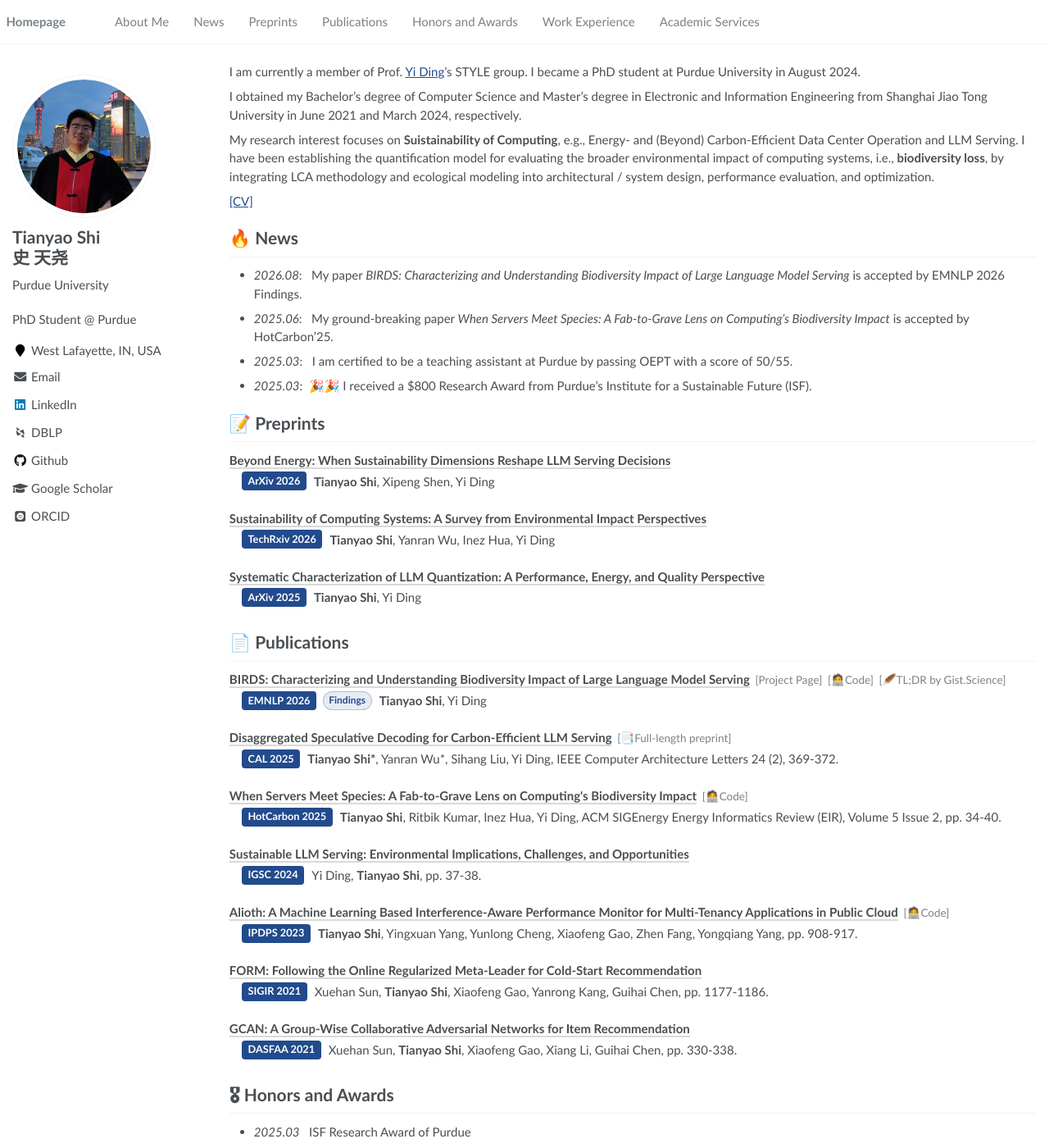
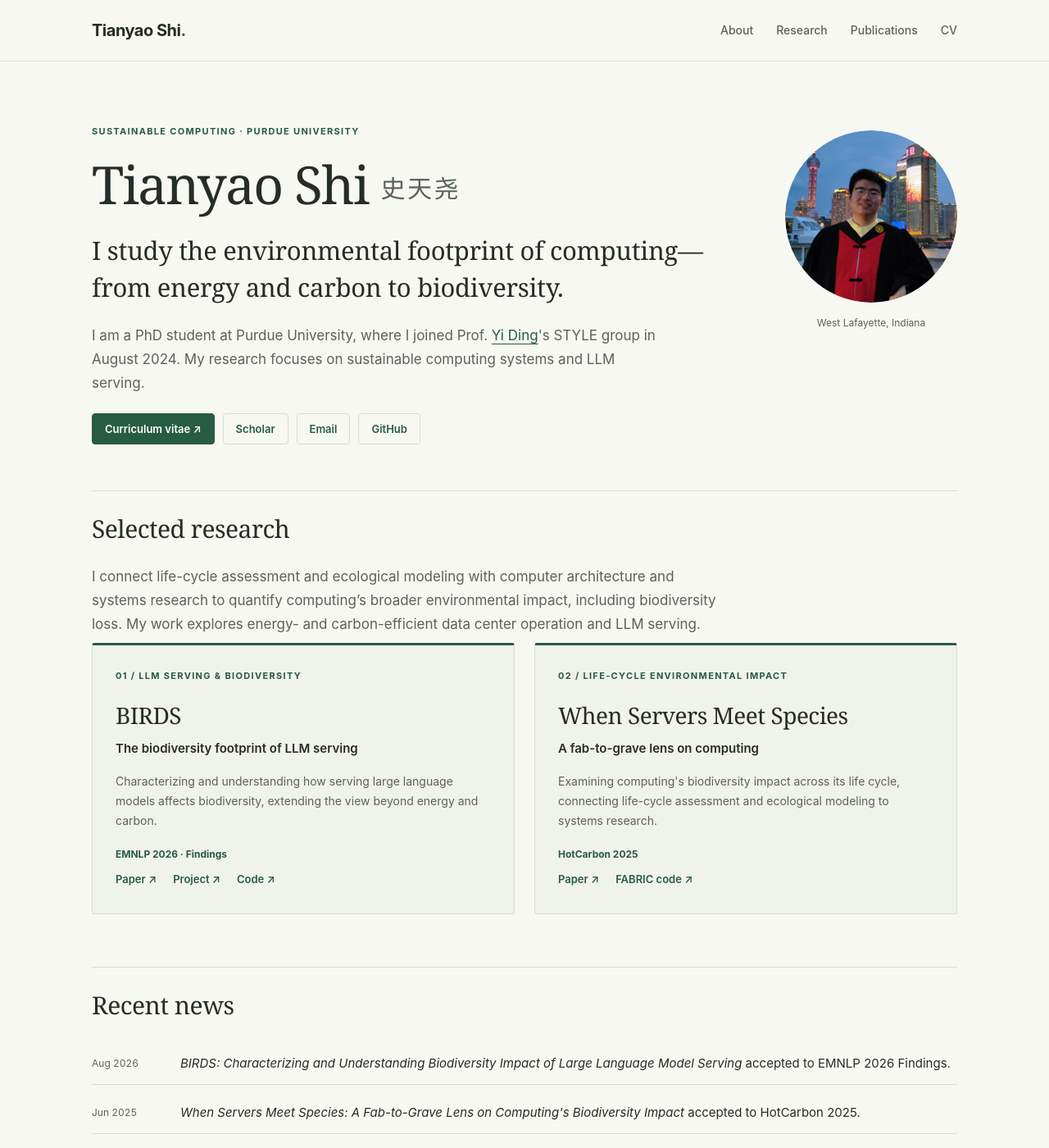
Before and after one commit to StHowling/sthowling.github.io, a Jekyll site: the page built from _pages/about.md, in a window 1280 px wide and 1400 px high. Shown: the whole window at 82% size. Built offline with Jekyll 4.4.1, drawn with Linux system fonts in a browser that asks for light colours; some web fonts are replaced; some of the changed text lies outside the part shown.

Commit message:
Refactor navigation structure, enhance editorial layout, and add research highlights section

```diff
--- a/_includes/head.html
+++ b/_includes/head.html
@@ -12,8 +12,6 @@
 
 <!-- For all browsers -->
 <link rel="stylesheet" href="assets/css/main.css">
+{% if page.editorial %}<link rel="stylesheet" href="{{ '/assets/css/editorial.css' | relative_url }}">{% endif %}
 
 <meta http-equiv="cleartype" content="on">
-<head>
-  <base target="_blank">
-</head>
--- a/_includes/masthead.html
+++ b/_includes/masthead.html
@@ -1,3 +1,15 @@
+{% if page.editorial %}
+<header class="site-header">
+  <nav class="site-navigation" aria-label="Main navigation">
+    <a class="site-name" href="{{ '/#about-me' | relative_url }}">Tianyao Shi<span aria-hidden="true">.</span></a>
+    <ul>
+      {% for link in site.data.navigation.main %}
+      <li><a href="{{ link.url | relative_url }}">{{ link.title }}</a></li>
+      {% endfor %}
+    </ul>
+  </nav>
+</header>
+{% else %}
 <div class="masthead">
   <div class="masthead__inner-wrap">
     <div class="masthead__menu">
@@ -14,3 +26,4 @@
     </div>
   </div>
 </div>
+{% endif %}
--- /dev/null
+++ b/_includes/research-highlights.html
@@ -0,0 +1,25 @@
+<div class="research-grid">
+  <article class="research-card">
+    <p class="eyebrow">01 / LLM serving &amp; biodiversity</p>
+    <h3><a href="https://tianyaoshi.github.io/BIRDS/">BIRDS</a></h3>
+    <p class="research-subtitle">The biodiversity footprint of LLM serving</p>
+    <p>Characterizing and understanding how serving large language models affects biodiversity, extending the view beyond energy and carbon.</p>
+    <p class="research-venue">EMNLP 2026 · Findings</p>
+    <div class="resource-links" aria-label="BIRDS resources">
+      <a href="https://arxiv.org/abs/2605.27480">Paper <span aria-hidden="true">↗</span></a>
+      <a href="https://tianyaoshi.github.io/BIRDS/">Project <span aria-hidden="true">↗</span></a>
+      <a href="https://github.com/TianyaoShi/BIRDS">Code <span aria-hidden="true">↗</span></a>
+    </div>
+  </article>
+  <article class="research-card">
+    <p class="eyebrow">02 / Life-cycle environmental impact</p>
+    <h3><a href="https://arxiv.org/abs/2506.20442">When Servers Meet Species</a></h3>
+    <p class="research-subtitle">A fab-to-grave lens on computing</p>
+    <p>Examining computing's biodiversity impact across its life cycle, connecting life-cycle assessment and ecological modeling to systems research.</p>
+    <p class="research-venue">HotCarbon 2025</p>
+    <div class="resource-links" aria-label="When Servers Meet Species resources">
+      <a href="https://arxiv.org/abs/2506.20442">Paper <span aria-hidden="true">↗</span></a>
+      <a href="https://github.com/TianyaoShi/FABRIC">FABRIC code <span aria-hidden="true">↗</span></a>
+    </div>
+  </article>
+</div>
--- a/_includes/scripts.html
+++ b/_includes/scripts.html
@@ -1,4 +1,6 @@
+{% unless page.editorial %}
 <script src="assets/js/main.min.js"></script>
+{% include fetch_google_scholar_stats.html %}
+{% endunless %}
 
 {% include analytics.html %}
-{% include fetch_google_scholar_stats.html %}
--- a/_layouts/default.html
+++ b/_layouts/default.html
@@ -9,7 +9,9 @@ layout: compress
     {% include head/custom.html %}
   </head>
 
-  <body>
+  <body class="{% if page.editorial %}editorial{% endif %}">
+
+    {% if page.editorial %}<a class="skip-link" href="#main">Skip to content</a>{% endif %}
 
     {% include browser-upgrade.html %}
     {% include masthead.html %}
--- a/_pages/about.md
+++ b/_pages/about.md
@@ -2,39 +2,52 @@
 permalink: /
 title: ""
 excerpt: ""
-author_profile: true
+author_profile: false
+editorial: true
 redirect_from:
   - /about/
   - /about.html
 ---
 
-{% if site.google_scholar_stats_use_cdn %}
-{% assign gsDataBaseUrl = "https://cdn.jsdelivr.net/gh/" | append: site.repository | append: "@" %}
-{% else %}
-{% assign gsDataBaseUrl = "https://raw.githubusercontent.com/" | append: site.repository | append: "/" %}
-{% endif %}
-{% assign url = gsDataBaseUrl | append: "google-scholar-stats/gs_data_shieldsio.json" %}
+<section class="hero" id="about-me" aria-labelledby="intro-name">
+  <div>
+    <p class="eyebrow">Sustainable computing · Purdue University</p>
+    <h1 id="intro-name">Tianyao Shi <span class="name-zh" lang="zh">史天尧</span></h1>
+    <p class="hero-statement">I study the environmental footprint of computing—from energy and carbon to biodiversity.</p>
+    <p class="hero-bio">I am a PhD student at Purdue University, where I joined Prof. <a href="https://y-ding.github.io/">Yi Ding</a>'s STYLE group in August 2024. My research focuses on sustainable computing systems and LLM serving.</p>
+    <div class="contact-links" aria-label="Contact and profiles">
+      <a class="primary-link" href="{{ '/pdf/Resume_TianyaoShi_2602.pdf' | relative_url }}">Curriculum vitae <span aria-hidden="true">&nbsp;↗</span></a>
+      <a href="{{ site.author.googlescholar }}">Scholar</a>
+      <a href="mailto:{{ site.author.email }}">Email</a>
+      <a href="https://github.com/{{ site.author.github }}">GitHub</a>
+    </div>
+  </div>
+  <figure class="portrait">
+    <img src="{{ site.author.avatar | relative_url }}" alt="Tianyao Shi" width="210" height="210" fetchpriority="high">
+    <figcaption>West Lafayette, Indiana</figcaption>
+  </figure>
+</section>
 
-<span class='anchor' id='about-me'></span>
+<h2 id="research">Selected research</h2>
 
-I am currently a member of Prof. [Yi Ding](https://y-ding.github.io/)'s STYLE group. I became a PhD student at Purdue University in August 2024.
+I connect life-cycle assessment and ecological modeling with computer architecture and systems research to quantify computing's broader environmental impact, including biodiversity loss. My work explores energy- and carbon-efficient data center operation and LLM serving.
 
-I obtained my Bachelor's degree of Computer Science and Master's degree in Electronic and Information Engineering from Shanghai Jiao Tong University in June 2021 and March 2024, respectively.
+{% include research-highlights.html %}
 
-My research interest focuses on **Suistainability of Computing**, e.g., Energy- and (Beyond) Carbon-Efficient Data Center Operation and LLM Serving. I have been establishing the quantification model for evaluating the broader environmental impact of computing systems, i.e., **biodiversity loss**,  by integrating LCA methodology and ecological modeling into architectural / system design, performance evaluation, and optimization.
+<h2 id="news"><span class="anchor" id="-news" aria-hidden="true"></span>Recent news</h2>
 
-
-[[CV]](../pdf/Resume_TianyaoShi_2602.pdf)
-
-
-
-# 🔥 News
-- *2026.08*: &nbsp; My paper *BIRDS: Characterizing and Understanding Biodiversity Impact of Large Language Model Serving* is accepted by EMNLP 2026 Findings.
-- *2025.06*: &nbsp; My ground-breaking paper *When Servers Meet Species: A Fab-to-Grave Lens on Computing's Biodiversity Impact* is accepted by HotCarbon'25.
-- *2025.03*: &nbsp; I am certified to be a teaching assistant at Purdue by passing OEPT with a score of 50/55.
-- *2025.03*: &nbsp;🎉🎉 I received a $800 Research Award from Purdue’s Institute for a Sustainable Future (ISF).
-
-# 📝 Preprints
+<ul class="news-list">
+  <li><time datetime="2026-08">Aug 2026</time><p><em>BIRDS: Characterizing and Understanding Biodiversity Impact of Large Language Model Serving</em> accepted to EMNLP 2026 Findings.</p></li>
+  <li><time datetime="2025-06">Jun 2025</time><p><em>When Servers Meet Species: A Fab-to-Grave Lens on Computing's Biodiversity Impact</em> accepted to HotCarbon 2025.</p></li>
+</ul>
+<details>
+  <summary>Earlier updates</summary>
+  <ul class="news-list">
+    <li><time datetime="2025-03">Mar 2025</time><p>Certified as a teaching assistant at Purdue after passing the OEPT with a score of 50/55.</p></li>
+    <li><time datetime="2025-03">Mar 2025</time><p>Received an $800 Research Award from Purdue's Institute for a Sustainable Future (ISF).</p></li>
+  </ul>
+</details>
+<h2 id="preprints"><span class="anchor" id="-preprints" aria-hidden="true"></span>Preprints</h2>
 
 <div class="pub-list">
   <div class="pub-item">
@@ -68,37 +81,48 @@ My research interest focuses on **Suistainability of Computing**, e.g., Energy-
   </div>
 </div>
 
-# 📄 Publications
+<h2 id="publications"><span class="anchor" id="-publications" aria-hidden="true"></span>Publications</h2>
 
 <div class="pub-list">
   <div class="pub-item">
     <div class="pub-title">
-      <a href="https://arxiv.org/abs/2605.27480">BIRDS: Characterizing and Understanding Biodiversity Impact of Large Language Model Serving</a> <a href="https://tianyaoshi.github.io/BIRDS/"><strong>[Project Page]</strong></a> <a href="https://github.com/TianyaoShi/BIRDS"><strong>[🧑‍💻Code]</strong></a> <a href="https://gist.science/paper/2605.27480#gist">[🪶TL;DR by Gist.Science]</a>
+      <a href="https://arxiv.org/abs/2605.27480">BIRDS: Characterizing and Understanding Biodiversity Impact of Large Language Model Serving</a>
     </div>
     <div class="pub-info">
       <span class="pub-venue-badge">EMNLP 2026</span>
       <span class="pub-track-badge">Findings</span>
       <span class="pub-authors-journal"><strong>Tianyao Shi</strong>, Yi Ding</span>
     </div>
+    <div class="resource-links">
+      <a href="https://tianyaoshi.github.io/BIRDS/">Project <span aria-hidden="true">↗</span></a>
+      <a href="https://github.com/TianyaoShi/BIRDS">Code <span aria-hidden="true">↗</span></a>
+      <a href="https://gist.science/paper/2605.27480#gist">Summary <span aria-hidden="true">↗</span></a>
+    </div>
   </div>
 
   <div class="pub-item">
     <div class="pub-title">
-      <a href="https://ieeexplore.ieee.org/abstract/document/11230830/">Disaggregated Speculative Decoding for Carbon-Efficient LLM Serving</a> <a href="https://arxiv.org/pdf/2412.20322">[📑<em>Full-length preprint</em>]</a>
+      <a href="https://ieeexplore.ieee.org/abstract/document/11230830/">Disaggregated Speculative Decoding for Carbon-Efficient LLM Serving</a>
     </div>
     <div class="pub-info">
       <span class="pub-venue-badge">CAL 2025</span>
       <span class="pub-authors-journal"><strong>Tianyao Shi*</strong>, Yanran Wu*, Sihang Liu, Yi Ding, IEEE Computer Architecture Letters 24 (2), 369-372.</span>
     </div>
+    <div class="resource-links">
+      <a href="https://arxiv.org/pdf/2412.20322">Full-length preprint <span aria-hidden="true">↗</span></a>
+    </div>
   </div>
 
   <div class="pub-item">
     <div class="pub-title">
-      <a href="https://arxiv.org/abs/2506.20442">When Servers Meet Species: A Fab-to-Grave Lens on Computing's Biodiversity Impact</a> <a href="https://github.com/TianyaoShi/FABRIC"><strong>[🧑‍💻Code]</strong></a>
+      <a href="https://arxiv.org/abs/2506.20442">When Servers Meet Species: A Fab-to-Grave Lens on Computing's Biodiversity Impact</a>
     </div>
     <div class="pub-info">
       <span class="pub-venue-badge">HotCarbon 2025</span>
       <span class="pub-authors-journal"><strong>Tianyao Shi</strong>, Ritbik Kumar, Inez Hua, Yi Ding, ACM SIGEnergy Energy Informatics Review (EIR), Volume 5 Issue 2, pp. 34-40.</span>
+    </div>
+    <div class="resource-links">
+      <a href="https://github.com/TianyaoShi/FABRIC">Code <span aria-hidden="true">↗</span></a>
     </div>
   </div>
 
@@ -114,11 +138,14 @@ My research interest focuses on **Suistainability of Computing**, e.g., Energy-
 
   <div class="pub-item">
     <div class="pub-title">
-      <a href="https://arxiv.org/pdf/2307.08949.pdf">Alioth: A Machine Learning Based Interference-Aware Performance Monitor for Multi-Tenancy Applications in Public Cloud</a> <a href="https://github.com/StHowling/Alioth"><strong>[🧑‍💻Code]</strong></a>
+      <a href="https://arxiv.org/pdf/2307.08949.pdf">Alioth: A Machine Learning Based Interference-Aware Performance Monitor for Multi-Tenancy Applications in Public Cloud</a>
     </div>
     <div class="pub-info">
       <span class="pub-venue-badge">IPDPS 2023</span>
       <span class="pub-authors-journal"><strong>Tianyao Shi</strong>, Yingxuan Yang, Yunlong Cheng, Xiaofeng Gao, Zhen Fang, Yongqiang Yang, pp. 908-917.</span>
+    </div>
+    <div class="resource-links">
+      <a href="https://github.com/StHowling/Alioth">Code <span aria-hidden="true">↗</span></a>
     </div>
   </div>
 
@@ -143,7 +170,14 @@ My research interest focuses on **Suistainability of Computing**, e.g., Energy-
   </div>
 </div>
 
-# 🎖 Honors and Awards
+<h2 id="education">Education</h2>
+
+- **Purdue University** · PhD student, August 2024–present
+- **Shanghai Jiao Tong University** · Master's degree in Electronic and Information Engineering, March 2024
+- **Shanghai Jiao Tong University** · Bachelor's degree in Computer Science, June 2021
+
+<h2 id="honors"><span class="anchor" id="-honors-and-awards" aria-hidden="true"></span>Honors &amp; awards</h2>
+
 - *2025.03* &nbsp; ISF Research Award of Purdue
 - *2023.11* &nbsp; Excellent Graduate Scholarship of SJTU
 - *2021 ~ 2023* &nbsp; First-Class Graduate Grant of SJTU
@@ -152,16 +186,28 @@ My research interest focuses on **Suistainability of Computing**, e.g., Energy-
 - *2020.10* &nbsp; No. 95 of LeetCode Cup Team Coding Contest (LCCUP’2020) (top 3.6% of 2575 teams) [[Result Screenshot]](../images/Q20230417161021.jpg)
 - *2018.05* &nbsp; Meritorious Winner of Mathematical Contest In Modeling (MCM) (top 9.7% of 26062 teams) [[Certificate]](../pdf/73043.pdf)
 
-# 💻 Work Experience
+<h2 id="experience"><span class="anchor" id="-work-experience" aria-hidden="true"></span>Experience</h2>
+
 - *2026.01 - 2026.05*, Teaching Assistant of **ECE20875: Python for Data Science** at Purdue University
 - *2022.03 – 2022.09*, Teaching Assistant of [**Introduction to Computer Science (“Xuesen Challenge Program”)**](https://news.sjtu.edu.cn/mtjj/20220306/167909.html) at SJTU
 - *2020.09 - 2020.12*, Teaching Assistant of [**Algorithm Design and Analysis (CS7310)**](http://anl.sjtu.edu.cn/gao-xf/resources/projectDesc/CS7310-2020/Project-Data-AnalyticJobScheduling.pdf/hehe) at SJTU
 - *2019.09 - 2021.01*, Managing Assistant of Office of Instructional Operations Management in SJTU Academic Affairs Office
 
-# 📝 Academic Services
+<h2 id="service"><span class="anchor" id="-academic-services" aria-hidden="true"></span>Academic service</h2>
+
 - Reviewer of IEEE TPAMI, IEEE TII, ACM TOMPECS
 - External Reviewer of IEEE TNSE, IEEE TNSM, AAAI 2022, ICDM 2023
 
-# ⚽ Hobbies
+<h2 id="beyond-research"><span class="anchor" id="-hobbies" aria-hidden="true"></span>Beyond research</h2>
 
-I have always been a soccer fan, as a life-long supporter of Taishan FC and a supporter of FC Barcelona since 2011. I was a refree of SJTU Football Association during my undergraduate years and Vice Chairman of SJTUFA during 2019-2020. (See this [certificate of appointment](../images/IMG_20231119_222610.jpg) and [report](https://mp.weixin.qq.com/s/3d9hQbrdfmXSLzk2y8Y_2w) in Chinese)
+I have always been a soccer fan, as a life-long supporter of Taishan FC and a supporter of FC Barcelona since 2011. I was a referee of SJTU Football Association during my undergraduate years and Vice Chairman of SJTUFA during 2019-2020. (See this [certificate of appointment](../images/IMG_20231119_222610.jpg) and [report](https://mp.weixin.qq.com/s/3d9hQbrdfmXSLzk2y8Y_2w) in Chinese)
+
+<footer class="site-footer">
+  <span>Tianyao Shi · Purdue University</span>
+  <div class="footer-links" aria-label="Additional profiles">
+    <a href="{{ site.author.dblp }}">DBLP</a>
+    <a href="{{ site.author.orcid }}">ORCID</a>
+    <a href="https://www.linkedin.com/in/{{ site.author.linkedin }}">LinkedIn</a>
+    <a href="#about-me">Back to top ↑</a>
+  </div>
+</footer>
--- /dev/null
+++ b/assets/css/editorial.css
@@ -0,0 +1,120 @@
+/* Homepage design layer; retains the existing Jekyll build. */
+.editorial {
+  --paper: #f8f8f3;
+  --ink: #252d28;
+  --muted: #59635d;
+  --accent: #285b43;
+  --line: #d8ded5;
+  background: var(--paper);
+  color: var(--ink);
+  font-family: -apple-system, BlinkMacSystemFont, "Segoe UI", sans-serif;
+  font-size: 17px;
+  line-height: 1.7;
+  -webkit-font-smoothing: antialiased;
+}
+.skip-link { position: fixed; top: -100px; left: 16px; z-index: 100; padding: 10px 18px; background: #fff; color: #285b43; }
+.skip-link:focus { top: 12px; }
+.editorial a { color: var(--accent); text-underline-offset: 4px; text-decoration-thickness: 1px; }
+.editorial a:hover { color: #163e2a; text-decoration: underline; }
+.editorial a:focus-visible, .editorial summary:focus-visible { outline: 2px solid var(--accent); outline-offset: 5px; border-radius: 2px; }
+.editorial ::selection { background: #dce8d9; color: #163e2a; }
+.site-header { position: sticky; top: 0; z-index: 30; background: var(--paper); border-bottom: 1px solid var(--line); }
+.site-navigation { max-width: 1120px; margin: 0 auto; padding: 19px 32px; display: flex; align-items: center; justify-content: space-between; gap: 24px; }
+.site-navigation .site-name { font-size: 20px; font-weight: 650; color: var(--ink); letter-spacing: -.5px; text-decoration: none; }
+.site-name span { color: var(--accent); }
+.site-navigation ul { display: flex; flex-wrap: wrap; gap: 28px; list-style: none; margin: 0; padding: 0; }
+.site-navigation li { margin: 0; }
+.site-navigation li a { display: inline-block; padding: 6px 0; font-size: 14px; font-weight: 550; color: var(--muted); text-decoration: none; }
+.site-navigation li a:hover { color: var(--accent); text-decoration: underline; }
+.editorial #main { max-width: 1120px; margin: 0 auto; padding: 0 32px 64px; animation: none; }
+.editorial .page, .editorial .page__inner-wrap, .editorial .page__content { float: none; width: 100%; margin: 0; padding: 0; }
+.editorial [id] { scroll-margin-top: 100px; }
+.editorial .page__content #about-me { margin-top: 0; }
+.editorial h1::before, .editorial .anchor::before, .editorial .page__content #about-me::before { display: none; }
+.editorial h1, .editorial h2, .editorial h3 { color: var(--ink); }
+.editorial .page__content h1 { margin: 0 0 14px; padding: 0; border: 0; font: 400 clamp(40px, 5.3vw, 64px)/1.12 Georgia, "Times New Roman", serif; letter-spacing: -1.8px; }
+.hero { display: grid; grid-template-columns: minmax(0, 1fr) 210px; gap: 72px; align-items: start; padding: 76px 0 56px; }
+.hero .eyebrow { margin-bottom: 20px; }
+.hero .name-zh { display: inline-block; font-family: "Songti SC", SimSun, serif; font-size: .47em; font-weight: 400; letter-spacing: .08em; color: var(--muted); vertical-align: middle; }
+.hero .hero-statement { font: 400 clamp(23px, 3vw, 31px)/1.45 Georgia, "Times New Roman", serif; margin: 22px 0; max-width: 29em; letter-spacing: -.3px; }
+.hero .hero-bio { color: var(--muted); max-width: 65ch; margin-bottom: 22px; }
+.portrait { display: block; margin: 8px 0 0; }
+.portrait img { display: block; width: 210px; height: 210px; margin: 0; border-radius: 50%; }
+.portrait figcaption { font-family: inherit; font-size: 12px; color: var(--muted); margin-top: 15px; text-align: center; }
+.editorial .eyebrow { font-family: inherit; font-size: 11px; font-weight: 650; letter-spacing: .12em; text-transform: uppercase; color: var(--accent); }
+.contact-links { display: flex; flex-wrap: wrap; gap: 10px; }
+.editorial .contact-links a { display: inline-flex; align-items: center; padding: 7px 15px; border: 1px solid var(--line); border-radius: 4px; font-size: 13px; font-weight: 600; text-decoration: none; }
+.editorial .contact-links .primary-link { color: #fff; background: var(--accent); border-color: var(--accent); }
+.contact-links a:hover { background: #e8ede5; }
+.editorial .contact-links .primary-link:hover { background: #163e2a; }
+.editorial .page__content > h2 { font: 400 30px/1.25 Georgia, "Times New Roman", serif; letter-spacing: -.5px; margin: 64px 0 26px; padding-top: 27px; border-top: 1px solid var(--line); }
+.editorial .page__content > h2:first-of-type { margin-top: 0; }
+.editorial .page__content > p { max-width: 72ch; color: var(--muted); }
+.research-grid { display: grid; grid-template-columns: repeat(2, minmax(0, 1fr)); gap: 24px; }
+.research-card { padding: 28px; border: 1px solid var(--line); border-top: 3px solid var(--accent); border-radius: 3px; background: #f0f3eb; display: flex; flex-direction: column; }
+.research-card .eyebrow { margin: 0 0 22px; }
+.research-card h3 { font: 400 28px/1.2 Georgia, "Times New Roman", serif; letter-spacing: -.5px; margin: 0 0 10px; }
+.research-card h3 a { color: var(--ink); text-decoration: none; }
+.research-card .research-subtitle { font-size: 15px; font-weight: 600; color: var(--ink); margin-bottom: 16px; }
+.research-card p { font-size: 14px; line-height: 1.7; color: var(--muted); }
+.research-card .research-venue { margin-top: auto; padding-top: 12px; font-size: 12px; font-weight: 650; color: var(--accent); }
+.resource-links { display: flex; flex-wrap: wrap; gap: 8px 20px; }
+.editorial .resource-links a { font-size: 13px; font-weight: 600; text-decoration: none; padding: 3px 0; }
+.editorial .resource-links a:hover { text-decoration: underline; }
+.news-list { list-style: none; padding: 0; margin: 0; }
+.news-list li { display: grid; grid-template-columns: 86px minmax(0, 1fr); gap: 22px; padding: 13px 0; border-bottom: 1px solid var(--line); font-size: 15px; }
+.news-list time { color: var(--muted); font-size: 12px; font-variant-numeric: tabular-nums; padding-top: 3px; }
+.news-list p { margin: 0; }
+.editorial details { margin-top: 18px; }
+.editorial summary { cursor: pointer; color: var(--accent); font-size: 14px; padding: 6px 0; }
+.editorial .pub-list { margin-bottom: 0; }
+.editorial .pub-item { padding: 23px 0; margin: 0; border-bottom: 1px solid var(--line); }
+.editorial .pub-item:first-child { padding-top: 0; }
+.editorial .pub-title { font-size: 17px; line-height: 1.5; font-weight: 600; max-width: 78ch; margin-bottom: 9px; }
+.editorial .pub-title a:first-child { color: var(--ink); text-decoration: none; transition: none; }
+.editorial .pub-title a:hover { color: var(--accent); text-decoration: underline; }
+.editorial .pub-info { margin: 0; gap: 6px; align-items: baseline; }
+.editorial .pub-venue-badge, .editorial .pub-track-badge { background: #e7ede3; color: #285b43; border: 0; border-radius: 3px; padding: 3px 8px; font: 600 11px/1.5 -apple-system, BlinkMacSystemFont, "Segoe UI", sans-serif; }
+.editorial .pub-authors-journal { flex-basis: 100%; margin: 4px 0 0; font-size: 14px; line-height: 1.7; color: var(--muted); }
+.editorial .pub-authors-journal strong { font-weight: 600; color: var(--ink); }
+.pub-item .resource-links { margin-top: 9px; }
+.editorial .page__content > ul:not(.news-list) { max-width: 80ch; padding-left: 20px; }
+.editorial .page__content > ul:not(.news-list) li { font-size: 15px; padding-left: 5px; margin-bottom: 12px; }
+.editorial .page__content > ul li::marker { color: var(--accent); }
+.site-footer { border-top: 1px solid var(--line); margin-top: 64px; padding-top: 22px; display: flex; justify-content: space-between; flex-wrap: wrap; gap: 16px; font-size: 13px; color: var(--muted); }
+.footer-links { display: flex; flex-wrap: wrap; gap: 16px; }
+@media (max-width: 760px) {
+  .hero { grid-template-columns: minmax(0, 1fr) 135px; gap: 28px; padding: 48px 0 40px; }
+  .portrait img { width: 135px; height: 135px; }
+  .research-grid { grid-template-columns: 1fr; gap: 18px; }
+  .site-navigation ul { gap: 18px; }
+}
+@media (max-width: 520px) {
+  .editorial { font-size: 16px; }
+  .editorial #main { padding: 0 22px 40px; }
+  .site-navigation { padding: 12px 22px; gap: 4px; flex-direction: column; align-items: flex-start; }
+  .site-navigation ul { justify-content: space-between; width: 100%; gap: 12px; }
+  .site-navigation li a { font-size: 13px; }
+  .hero { display: flex; flex-direction: column-reverse; gap: 24px; padding-top: 32px; }
+  .portrait { margin: 0; }
+  .portrait img { width: 100px; height: 100px; }
+  .portrait figcaption { display: none; }
+  .hero .eyebrow { margin-bottom: 14px; }
+  .editorial .page__content h1 { font-size: 40px; letter-spacing: -1px; }
+  .hero .hero-statement { font-size: 25px; }
+  .editorial .page__content > h2 { margin-top: 44px; font-size: 27px; }
+  .research-card { padding: 23px; }
+  .news-list li { grid-template-columns: 64px minmax(0, 1fr); gap: 12px; }
+  .editorial .pub-title { font-size: 16px; }
+  .editorial .pub-authors-journal { font-size: 13px; }
+}
+@media (prefers-reduced-motion: reduce) {
+  .editorial *, .editorial *::before, .editorial *::after { animation: none !important; transition: none !important; scroll-behavior: auto !important; }
+}
+@media print {
+  .editorial { background: white; color: black; font-size: 11pt; }
+  .site-header, .skip-link, .site-footer { display: none; }
+  .editorial #main { padding: 0; }
+  .hero { padding: 12px 0; }
+  .research-card, .pub-item { break-inside: avoid; }
+}
```
Also changed, not shown: _data/navigation.yml (+6 -19 lines).
